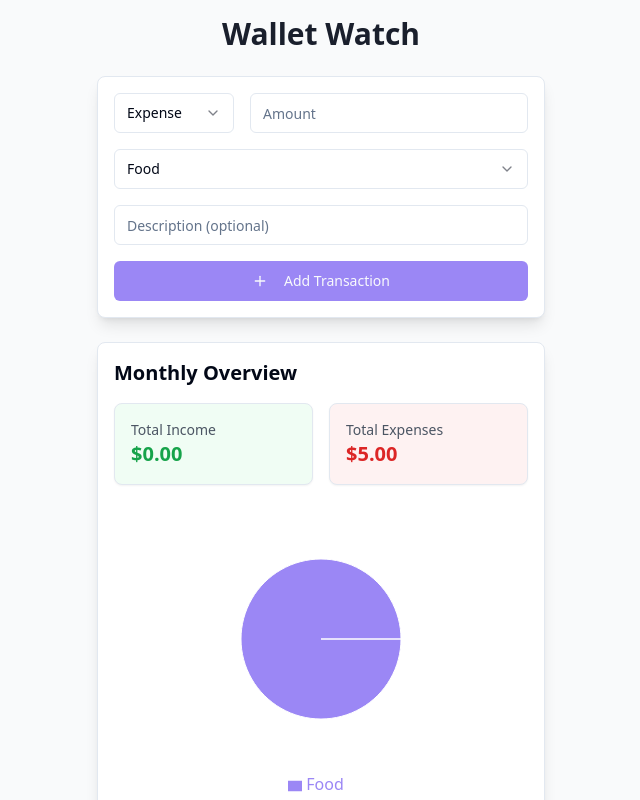
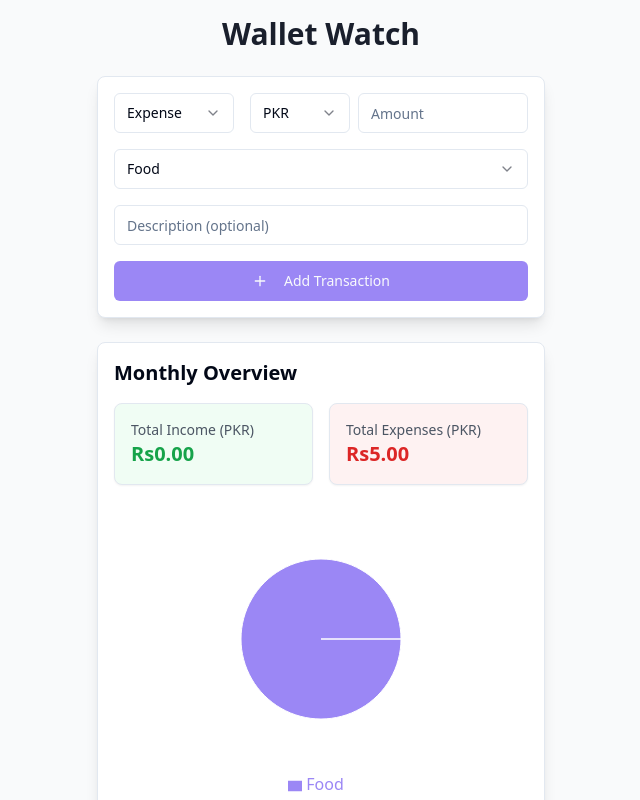
Before and after one commit to wasifali95-collab/wallet-watch-monthly, a React (Vite) app: page / in a window 1280 px wide. Both pictures are taken after typing "5", "Sample" into the empty fields and a click on the button "Add Transaction". Shown: the top 800 px of the page, without its empty margins (319-959 px from the left). Built offline with nearby package versions, Linux system fonts and the light colour scheme.

Commit message:
Add currency options
Add support for multiple currency options, including Pakistan currency Rs.

```diff
--- a/src/components/MonthlyReport.tsx
+++ b/src/components/MonthlyReport.tsx
@@ -1,6 +1,7 @@
 
 import { PieChart, Pie, Cell, ResponsiveContainer, Legend } from 'recharts';
 import { Card } from "@/components/ui/card";
+import type { Transaction } from '@/types/transaction';
 
 interface MonthlyReportProps {
   transactions: Transaction[];
@@ -8,17 +9,35 @@ interface MonthlyReportProps {
 
 const COLORS = ['#9b87f5', '#7E69AB', '#6E59A5', '#0EA5E9', '#F97316', '#D946EF', '#33C3F0', '#8B5CF6'];
 
+const getCurrencySymbol = (currency: string) => {
+  const symbols: Record<string, string> = {
+    PKR: 'Rs',
+    USD: '$',
+    EUR: '€',
+    GBP: '£',
+  };
+  return symbols[currency] || currency;
+};
+
 const MonthlyReport = ({ transactions }: MonthlyReportProps) => {
-  const totalIncome = transactions
-    .filter(t => t.type === 'income')
-    .reduce((sum, t) => sum + t.amount, 0);
+  // Group transactions by currency
+  const groupedTransactions = transactions.reduce((acc, t) => {
+    if (!acc[t.currency]) {
+      acc[t.currency] = { income: 0, expenses: 0 };
+    }
+    if (t.type === 'income') {
+      acc[t.currency].income += t.amount;
+    } else {
+      acc[t.currency].expenses += t.amount;
+    }
+    return acc;
+  }, {} as Record<string, { income: number; expenses: number }>);
 
-  const totalExpenses = transactions
-    .filter(t => t.type === 'expense')
-    .reduce((sum, t) => sum + t.amount, 0);
+  // Get expense data for the primary currency (first transaction's currency or PKR)
+  const primaryCurrency = transactions[0]?.currency || 'PKR';
 
   const expensesByCategory = transactions
-    .filter(t => t.type === 'expense')
+    .filter(t => t.type === 'expense' && t.currency === primaryCurrency)
     .reduce((acc, t) => {
       acc[t.category] = (acc[t.category] || 0) + t.amount;
       return acc;
@@ -33,16 +52,24 @@ const MonthlyReport = ({ transactions }: MonthlyReportProps) => {
     <div className="space-y-4">
       <h2 className="text-xl font-semibold mb-4">Monthly Overview</h2>
 
-      <div className="grid grid-cols-2 gap-4 mb-6">
-        <Card className="p-4 bg-green-50">
-          <div className="text-sm text-gray-600">Total Income</div>
-          <div className="text-xl font-bold text-green-600">${totalIncome.toFixed(2)}</div>
-        </Card>
+      <div className="grid grid-cols-1 gap-4 mb-6">
+        {Object.entries(groupedTransactions).map(([currency, { income, expenses }]) => (
+          <div key={currency} className="grid grid-cols-2 gap-4">
+            <Card className="p-4 bg-green-50">
+              <div className="text-sm text-gray-600">Total Income ({currency})</div>
+              <div className="text-xl font-bold text-green-600">
+                {getCurrencySymbol(currency)}{income.toFixed(2)}
+              </div>
+            </Card>
 
-        <Card className="p-4 bg-red-50">
-          <div className="text-sm text-gray-600">Total Expenses</div>
-          <div className="text-xl font-bold text-red-600">${totalExpenses.toFixed(2)}</div>
-        </Card>
+            <Card className="p-4 bg-red-50">
+              <div className="text-sm text-gray-600">Total Expenses ({currency})</div>
+              <div className="text-xl font-bold text-red-600">
+                {getCurrencySymbol(currency)}{expenses.toFixed(2)}
+              </div>
+            </Card>
+          </div>
+        ))}
       </div>
 
       {pieData.length > 0 ? (
--- a/src/components/TransactionForm.tsx
+++ b/src/components/TransactionForm.tsx
@@ -4,6 +4,7 @@ import { Plus } from 'lucide-react';
 import { Button } from "@/components/ui/button";
 import { Input } from "@/components/ui/input";
 import { Select, SelectContent, SelectItem, SelectTrigger, SelectValue } from "@/components/ui/select";
+import type { Transaction, TransactionType, CategoryType, CurrencyType } from '@/types/transaction';
 
 interface TransactionFormProps {
   onSubmit: (transaction: Transaction) => void;
@@ -14,10 +15,18 @@ const TransactionForm = ({ onSubmit }: TransactionFormProps) => {
   const [amount, setAmount] = useState('');
   const [category, setCategory] = useState<CategoryType>('Food');
   const [description, setDescription] = useState('');
+  const [currency, setCurrency] = useState<CurrencyType>('PKR');
 
   const categories: CategoryType[] = type === 'expense'
     ? ['Food', 'Transportation', 'Housing', 'Utilities', 'Entertainment', 'Healthcare', 'Shopping', 'Other']
     : ['Salary', 'Investment', 'Freelance', 'Other'];
+
+  const currencies = [
+    { code: 'PKR', symbol: 'Rs', label: 'Pakistani Rupee' },
+    { code: 'USD', symbol: '$', label: 'US Dollar' },
+    { code: 'EUR', symbol: '€', label: 'Euro' },
+    { code: 'GBP', symbol: '£', label: 'British Pound' },
+  ] as const;
 
   const handleSubmit = (e: React.FormEvent) => {
     e.preventDefault();
@@ -29,6 +38,7 @@ const TransactionForm = ({ onSubmit }: TransactionFormProps) => {
       category,
       description,
       date: new Date().toISOString(),
+      currency,
     });
 
     setAmount('');
@@ -48,6 +58,17 @@ const TransactionForm = ({ onSubmit }: TransactionFormProps) => {
           </SelectContent>
         </Select>
 
+        <div className="flex-1 flex gap-2">
+          <Select value={currency} onValueChange={(value: CurrencyType) => setCurrency(value)}>
+            <SelectTrigger className="w-[100px]">
+              <SelectValue placeholder="Currency" />
+            </SelectTrigger>
+            <SelectContent>
+              {currencies.map(({ code, label }) => (
+                <SelectItem key={code} value={code}>{code}</SelectItem>
+              ))}
+            </SelectContent>
+          </Select>
           <Input
             type="number"
             placeholder="Amount"
@@ -55,6 +76,7 @@ const TransactionForm = ({ onSubmit }: TransactionFormProps) => {
             onChange={(e) => setAmount(e.target.value)}
             className="flex-1"
           />
+        </div>
       </div>
 
       <Select value={category} onValueChange={(value: CategoryType) => setCategory(value)}>
--- a/src/components/TransactionList.tsx
+++ b/src/components/TransactionList.tsx
@@ -2,11 +2,22 @@
 import { format } from 'date-fns';
 import { Trash } from 'lucide-react';
 import { Button } from "@/components/ui/button";
+import type { Transaction } from '@/types/transaction';
 
 interface TransactionListProps {
   transactions: Transaction[];
   onDelete: (id: string) => void;
 }
+
+const getCurrencySymbol = (currency: string) => {
+  const symbols: Record<string, string> = {
+    PKR: 'Rs',
+    USD: '$',
+    EUR: '€',
+    GBP: '£',
+  };
+  return symbols[currency] || currency;
+};
 
 const TransactionList = ({ transactions, onDelete }: TransactionListProps) => {
   if (transactions.length === 0) {
@@ -28,7 +39,8 @@ const TransactionList = ({ transactions, onDelete }: TransactionListProps) => {
                 <span className={`font-semibold ${
                   transaction.type === 'income' ? 'text-green-600' : 'text-red-600'
                 }`}>
-                  {transaction.type === 'income' ? '+' : '-'}${transaction.amount.toFixed(2)}
+                  {transaction.type === 'income' ? '+' : '-'}
+                  {getCurrencySymbol(transaction.currency)}{transaction.amount.toFixed(2)}
                 </span>
               </div>
               <div className="flex items-center justify-between text-sm text-gray-500">
--- a/src/pages/Index.tsx
+++ b/src/pages/Index.tsx
@@ -1,9 +1,9 @@
-
 import { useState } from 'react';
 import { Card } from "@/components/ui/card";
 import TransactionForm from '@/components/TransactionForm';
 import TransactionList from '@/components/TransactionList';
 import MonthlyReport from '@/components/MonthlyReport';
+import type { Transaction } from '@/types/transaction';
 
 const Index = () => {
   const [transactions, setTransactions] = useState<Transaction[]>([]);
--- a/src/types/transaction.ts
+++ b/src/types/transaction.ts
@@ -14,6 +14,18 @@ type CategoryType =
   | 'Investment'
   | 'Freelance';
 
+type CurrencyType =
+  | 'USD'
+  | 'PKR'
+  | 'EUR'
+  | 'GBP';
+
+interface CurrencyConfig {
+  code: CurrencyType;
+  symbol: string;
+  label: string;
+}
+
 interface Transaction {
   id?: string;
   type: TransactionType;
@@ -21,4 +33,7 @@ interface Transaction {
   category: CategoryType;
   description: string;
   date: string;
+  currency: CurrencyType;
 }
+
+export type { Transaction, TransactionType, CategoryType, CurrencyType, CurrencyConfig };
```
Lines whose indentation alone changed are shown as unchanged.
